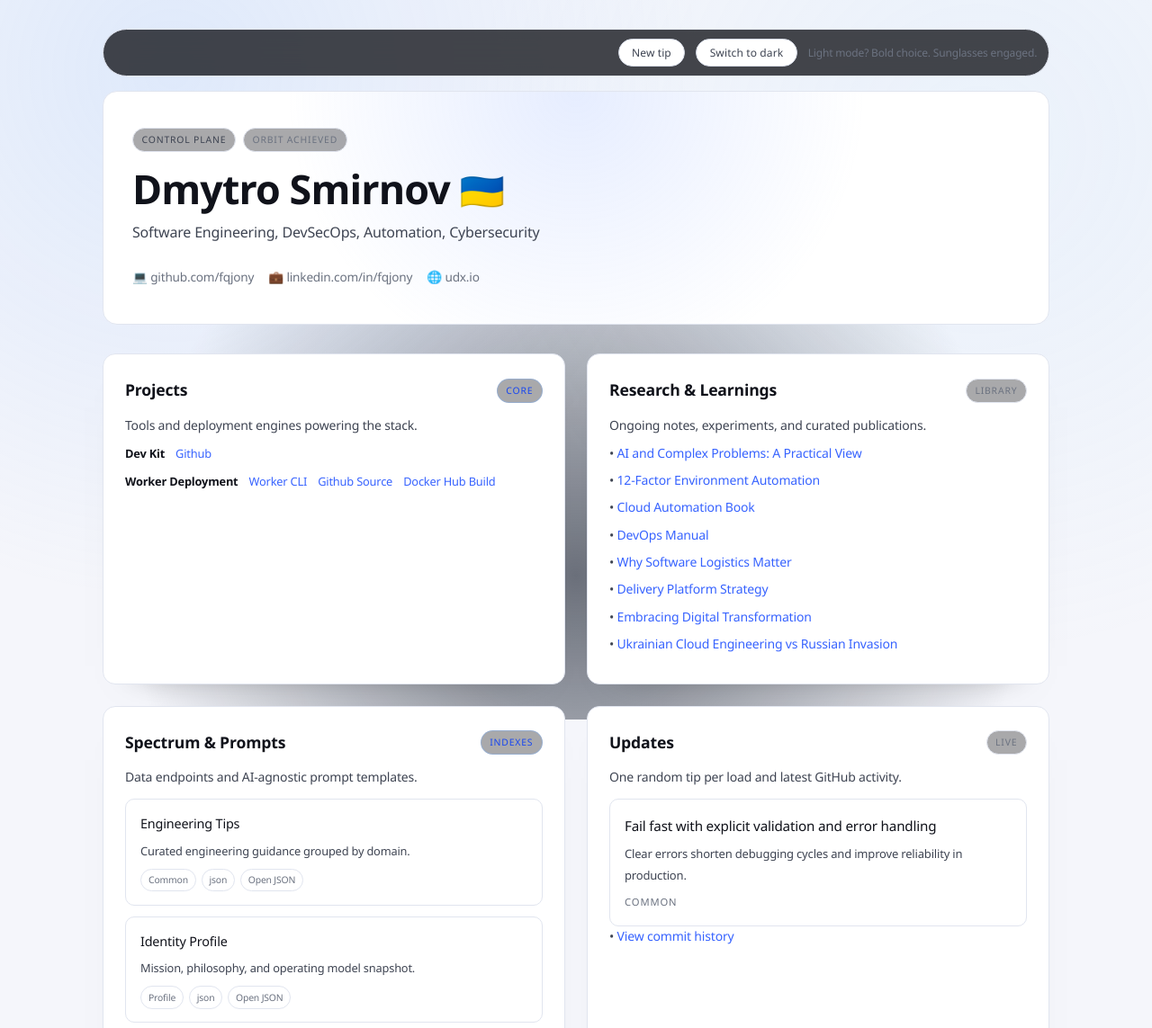
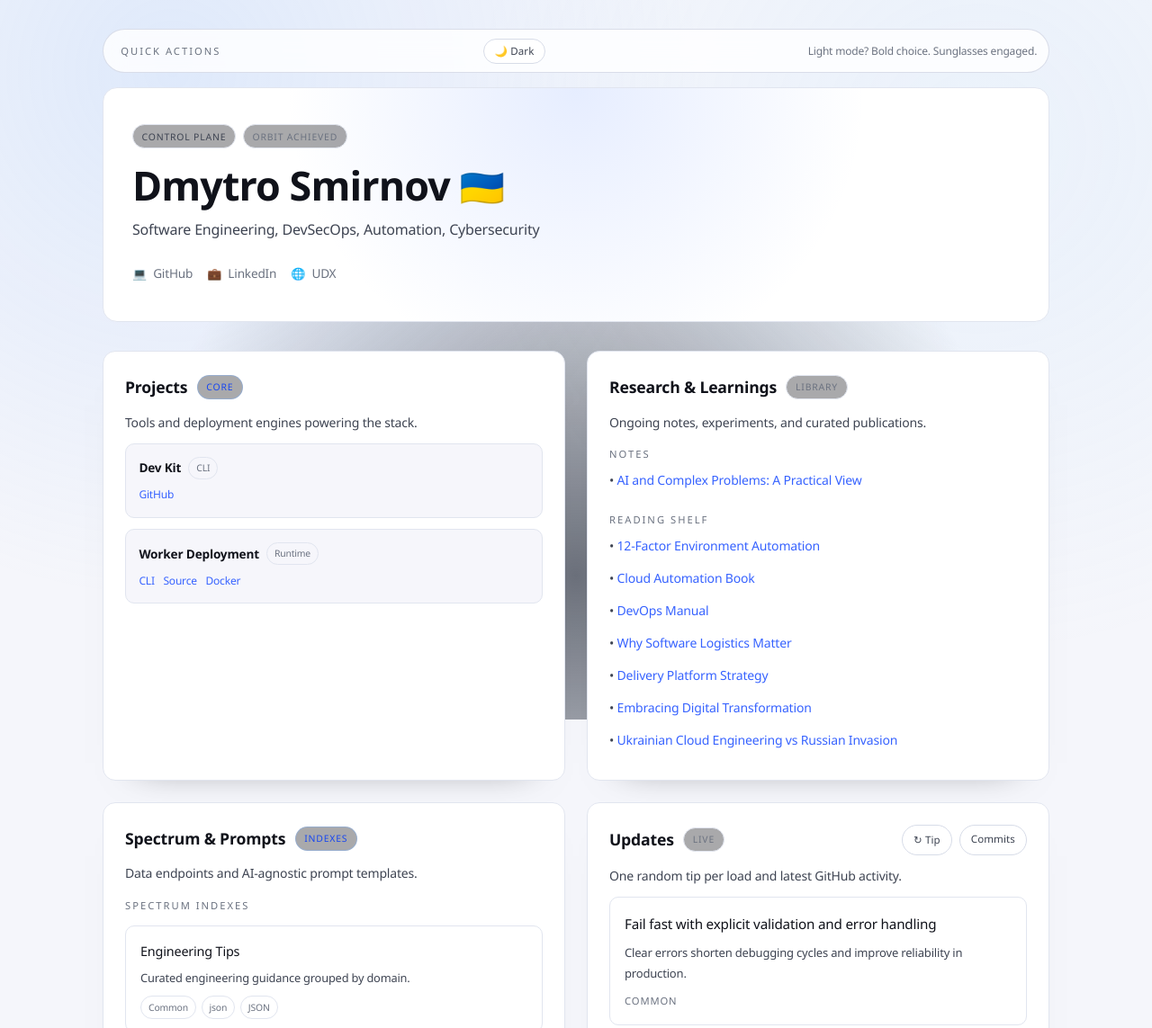
Before and after one commit to fqjony/relativity-warp, a plain HTML site: page index.html in a window 1280 px wide. Shown: the top 1143 px of the page at 90% size. Drawn offline with Linux system fonts and the light colour scheme.

Commit message:
Update: streamline homepage layout

```diff
--- a/assets/index.css
+++ b/assets/index.css
@@ -17,6 +17,9 @@
     --button-bg: #121621;
     --button-border: #202533;
     --button-text: #b4bac7;
+    --control-bg: rgba(9, 10, 15, 0.75);
+    --control-border: rgba(32, 37, 51, 0.9);
+    --card-muted: rgba(9, 10, 15, 0.25);
 }
 
 body[data-theme="light"] {
@@ -32,6 +35,9 @@ body[data-theme="light"] {
     --button-bg: #ffffff;
     --button-border: #d7dce8;
     --button-text: #3e4452;
+    --control-bg: rgba(255, 255, 255, 0.82);
+    --control-border: rgba(215, 220, 232, 0.95);
+    --card-muted: rgba(245, 246, 251, 0.9);
 }
 
 body {
@@ -68,15 +74,29 @@ body::before {
     z-index: 4;
     display: flex;
     flex-wrap: wrap;
-    gap: 0.75rem;
+    gap: 0.65rem 1rem;
     align-items: center;
-    justify-content: flex-end;
+    justify-content: space-between;
     margin-bottom: 1rem;
     padding: 0.6rem 0.8rem;
-    border: 1px solid var(--border);
+    border: 1px solid var(--control-border);
     border-radius: 999px;
-    background: rgba(9, 10, 15, 0.75);
+    background: var(--control-bg);
     backdrop-filter: blur(12px);
+}
+
+.control-label {
+    font-size: 0.7rem;
+    text-transform: uppercase;
+    letter-spacing: 0.18em;
+    color: var(--text-muted);
+    padding-left: 0.4rem;
+}
+
+.control-actions {
+    display: inline-flex;
+    align-items: center;
+    gap: 0.5rem;
 }
 
 .theme-joke {
@@ -152,6 +172,9 @@ body::before {
 }
 
 .hero-links a {
+    display: inline-flex;
+    align-items: center;
+    gap: 0.45rem;
     color: var(--text-muted);
     text-decoration: none;
     transition: color 0.2s;
@@ -159,6 +182,10 @@ body::before {
 
 .hero-links a:hover {
     color: var(--accent-strong);
+}
+
+.link-icon {
+    font-size: 0.95em;
 }
 
 .motto {
@@ -232,27 +259,9 @@ a:hover {
     padding-left: 0;
 }
 
-.link-row {
-    display: flex;
-    flex-wrap: wrap;
-    gap: 0.75rem;
-    margin-top: 0.5rem;
-    font-size: 0.8rem;
-    color: var(--text-muted);
-}
-
-.link-row strong {
-    color: var(--text-primary);
-    font-weight: 600;
-}
-
-.link-row a {
-    color: var(--accent);
-    text-decoration: none;
-}
-
-.link-row a:hover {
-    color: var(--accent-strong);
+.link-list {
+    display: grid;
+    gap: 0.35rem;
 }
 
 .badge {
@@ -278,6 +287,9 @@ a:hover {
 }
 
 .button {
+    display: inline-flex;
+    align-items: center;
+    gap: 0.4rem;
     background: var(--button-bg);
     color: var(--button-text);
     border: 1px solid var(--button-border);
@@ -290,6 +302,11 @@ a:hover {
     font-family: inherit;
 }
 
+.button-compact {
+    padding: 0.35rem 0.75rem;
+    font-size: 0.72rem;
+}
+
 .button:hover {
     color: var(--accent);
     border-color: var(--text-muted);
@@ -299,6 +316,67 @@ a:hover {
 .button:focus-visible {
     outline: 2px solid var(--accent);
     outline-offset: 2px;
+}
+
+.section-title {
+    display: inline-flex;
+    align-items: center;
+    gap: 0.65rem;
+}
+
+.section-actions {
+    display: inline-flex;
+    flex-wrap: wrap;
+    gap: 0.5rem;
+}
+
+.subsection {
+    margin-top: 0.9rem;
+}
+
+.subsection-title {
+    font-size: 0.7rem;
+    text-transform: uppercase;
+    letter-spacing: 0.18em;
+    color: var(--text-muted);
+    margin-bottom: 0.5rem;
+}
+
+.stack-list {
+    display: grid;
+    gap: 0.8rem;
+    margin-top: 0.75rem;
+}
+
+.stack-item {
+    border: 1px solid var(--border);
+    border-radius: 10px;
+    padding: 0.85rem 0.9rem;
+    background: var(--card-muted);
+}
+
+.stack-header {
+    display: flex;
+    align-items: center;
+    gap: 0.5rem;
+    margin-bottom: 0.4rem;
+    font-size: 0.85rem;
+}
+
+.stack-links {
+    display: flex;
+    flex-wrap: wrap;
+    gap: 0.6rem;
+    font-size: 0.75rem;
+}
+
+.stack-links a {
+    color: var(--accent);
+    text-decoration: none;
+}
+
+.stack-links a:hover {
+    color: var(--accent-strong);
 }
 
 .tip-card {
@@ -502,6 +580,14 @@ a:hover {
         text-align: center;
     }
 
+    .section-actions {
+        width: 100%;
+    }
+
+    .section-actions .button {
+        width: auto;
+    }
+
     .control-bar {
         width: 100%;
         align-items: flex-start;
--- a/assets/index.js
+++ b/assets/index.js
@@ -199,7 +199,7 @@ function renderSpectrum(items) {
     if (item.path) {
       var link = document.createElement("a");
       link.className = "pill";
-      link.textContent = "Open JSON";
+      link.textContent = "JSON";
       link.href = item.path;
       link.target = "_blank";
       link.rel = "noopener";
@@ -278,7 +278,7 @@ function renderPrompts(items) {
     if (item.path) {
       var link = document.createElement("a");
       link.className = "pill";
-      link.textContent = "Open prompt";
+      link.textContent = "Prompt";
       link.href = item.path;
       link.target = "_blank";
       link.rel = "noopener";
@@ -343,7 +343,7 @@ document.addEventListener("DOMContentLoaded", function () {
     }
     if (themeToggle) {
       themeToggle.setAttribute("aria-pressed", String(isLight));
-      themeToggle.textContent = isLight ? "Switch to dark" : "Switch to light";
+      themeToggle.textContent = isLight ? "🌙 Dark" : "🌞 Light";
     }
   }
 
--- a/index.html
+++ b/index.html
@@ -16,17 +16,17 @@
     <a class="skip-link" href="#content">Skip to content</a>
     <div class="container">
       <div class="control-bar" aria-label="Quick controls">
-        <button id="tip-refresh" class="button" type="button">
-          New tip
-        </button>
+        <div class="control-label">Quick actions</div>
+        <div class="control-actions">
           <button
             id="theme-toggle"
-          class="button"
+            class="button button-compact"
             type="button"
             aria-pressed="false"
           >
-          Toggle theme
+            🌗 Theme
           </button>
+        </div>
         <span id="theme-joke" class="theme-joke" aria-live="polite"></span>
       </div>
       <header class="hero">
@@ -40,16 +40,16 @@
         </p>
         <div class="hero-links">
           <a href="https://github.com/fqjony" target="_blank" rel="noopener"
-            >💻 github.com/fqjony</a
+            ><span class="link-icon">💻</span> GitHub</a
           >
           <a
             href="https://linkedin.com/in/fqjony"
             target="_blank"
             rel="noopener"
-            >💼 linkedin.com/in/fqjony</a
+            ><span class="link-icon">💼</span> LinkedIn</a
           >
           <a href="https://udx.io" target="_blank" rel="noopener"
-            >🌐 udx.io</a
+            ><span class="link-icon">🌐</span> UDX</a
           >
         </div>
       </header>
@@ -57,45 +57,72 @@
       <main class="grid" id="content">
         <section class="section card">
           <div class="section-header">
+            <div class="section-title">
               <h2>Projects</h2>
               <span class="badge badge-accent">Core</span>
             </div>
+          </div>
           <p>Tools and deployment engines powering the stack.</p>
-          <div class="link-row">
+          <div class="stack-list">
+            <div class="stack-item">
+              <div class="stack-header">
                 <strong>Dev Kit</strong>
-            <a href="https://github.com/udx/dev-kit" target="_blank" rel="noopener"
-              >Github</a
+                <span class="pill">CLI</span>
+              </div>
+              <div class="stack-links">
+                <a
+                  href="https://github.com/udx/dev-kit"
+                  target="_blank"
+                  rel="noopener"
+                  >GitHub</a
                 >
               </div>
-          <div class="link-row">
+            </div>
+            <div class="stack-item">
+              <div class="stack-header">
                 <strong>Worker Deployment</strong>
+                <span class="pill">Runtime</span>
+              </div>
+              <div class="stack-links">
                 <a
                   href="https://npmjs.com/package/@udx/worker-deployment"
                   target="_blank"
                   rel="noopener"
-              >Worker CLI</a
+                  >CLI</a
                 >
-            <a href="https://github.com/udx/worker" target="_blank" rel="noopener"
-              >Github Source</a
+                <a
+                  href="https://github.com/udx/worker"
+                  target="_blank"
+                  rel="noopener"
+                  >Source</a
                 >
                 <a
                   href="https://hub.docker.com/r/usabilitydynamics/udx-worker"
                   target="_blank"
                   rel="noopener"
-              >Docker Hub Build</a
+                  >Docker</a
                 >
+              </div>
+            </div>
           </div>
         </section>
 
         <section class="section card">
           <div class="section-header">
+            <div class="section-title">
               <h2>Research & Learnings</h2>
               <span class="badge badge-muted">Library</span>
             </div>
+          </div>
           <p>Ongoing notes, experiments, and curated publications.</p>
-          <div id="research-links">
+          <div class="subsection">
+            <div class="subsection-title">Notes</div>
+            <div id="research-links" class="link-list">
               <p class="list-item">• Loading research index...</p>
             </div>
+          </div>
+          <div class="subsection">
+            <div class="subsection-title">Reading shelf</div>
             <div id="refs-list" class="link-list">
               <p class="list-item">
                 •
@@ -117,7 +144,10 @@
               </p>
               <p class="list-item">
                 •
-              <a href="https://udx.io/devops-manual" target="_blank" rel="noopener"
+                <a
+                  href="https://udx.io/devops-manual"
+                  target="_blank"
+                  rel="noopener"
                   >DevOps Manual</a
                 >
               </p>
@@ -132,7 +162,10 @@
               </p>
               <p class="list-item">
                 •
-              <a href="https://udx.dev/delivery-platform" target="_blank" rel="noopener"
+                <a
+                  href="https://udx.dev/delivery-platform"
+                  target="_blank"
+                  rel="noopener"
                   >Delivery Platform Strategy</a
                 >
               </p>
@@ -155,41 +188,58 @@
                 >
               </p>
             </div>
-        </section>
-
-        <section class="section card">
-          <div class="section-header">
-            <h2>Spectrum & Prompts</h2>
-            <span class="badge badge-accent">Indexes</span>
-          </div>
-          <p>Data endpoints and AI-agnostic prompt templates.</p>
-          <div id="spectrum-grid" class="spectrum-grid">
-            <p class="list-item">• Loading spectrum index...</p>
-          </div>
-          <div id="prompts-grid" class="spectrum-grid">
-            <p class="list-item">• Loading prompt index...</p>
           </div>
         </section>
 
         <section class="section card">
           <div class="section-header">
+            <div class="section-title">
+              <h2>Spectrum & Prompts</h2>
+              <span class="badge badge-accent">Indexes</span>
+            </div>
+          </div>
+          <p>Data endpoints and AI-agnostic prompt templates.</p>
+          <div class="subsection">
+            <div class="subsection-title">Spectrum indexes</div>
+            <div id="spectrum-grid" class="spectrum-grid">
+              <p class="list-item">• Loading spectrum index...</p>
+            </div>
+          </div>
+          <div class="subsection">
+            <div class="subsection-title">Prompt library</div>
+            <div id="prompts-grid" class="spectrum-grid">
+              <p class="list-item">• Loading prompt index...</p>
+            </div>
+          </div>
+        </section>
+
+        <section class="section card">
+          <div class="section-header">
+            <div class="section-title">
               <h2>Updates</h2>
               <span class="badge badge-muted">Live</span>
+            </div>
+            <div class="section-actions">
+              <button
+                id="tip-refresh"
+                class="button button-compact"
+                type="button"
+                aria-label="New tip"
+              >
+                ↻ Tip
+              </button>
+              <a
+                class="button button-compact"
+                href="https://github.com/fqjony/relativity-warp/commits/main"
+                target="_blank"
+                rel="noopener"
+                >Commits</a
+              >
+            </div>
           </div>
           <p>One random tip per load and latest GitHub activity.</p>
           <div id="tip-widget" class="tip-card">
             <p class="list-item">• Loading tip...</p>
-          </div>
-          <div id="commit-links">
-            <p class="list-item">
-              •
-              <a
-                href="https://github.com/fqjony/relativity-warp/commits/main"
-                target="_blank"
-                rel="noopener"
-                >View commit history</a
-              >
-            </p>
           </div>
         </section>
       </main>
```
Lines whose indentation alone changed are shown as unchanged.
